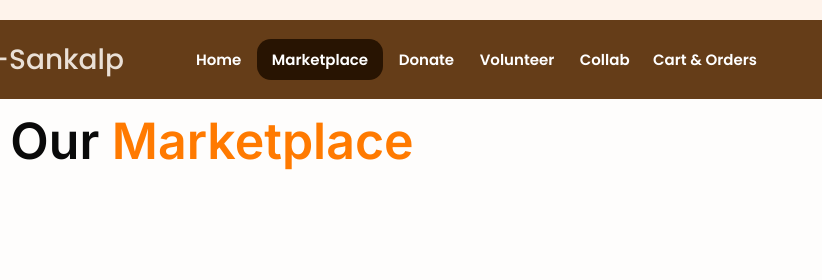
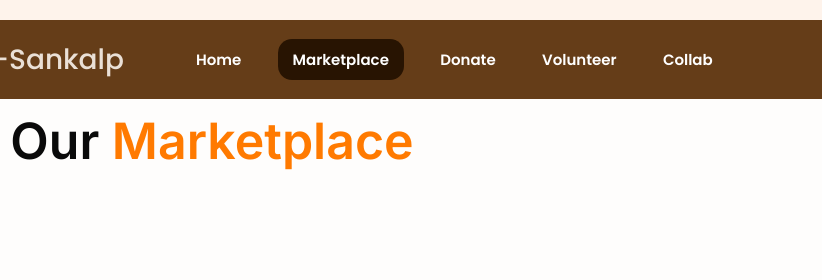
Before and after one commit to Nee-sudo/Prayas-Sankalp, a website built with Parcel: page Prayas-Sankalp/Markplace_page A/buy-item-page1.html in a window 1280 px wide. Shown: the top 280 px of the page, 232-1054 px from the left. Built offline with nearby package versions, Linux system fonts and the light colour scheme; no server answers; files whose address does not match are found by name.

Commit message:
Update buy-item-page1.html

```diff
--- a/Prayas-Sankalp/Markplace_page A/buy-item-page1.html
+++ b/Prayas-Sankalp/Markplace_page A/buy-item-page1.html
@@ -89,7 +89,7 @@
                   </div>
 
                   <div class="navlink14">
-                    <div class="cart-orders3">Cart & Orders</div>
+<!--                     <div class="cart-orders3">Cart & Orders</div> -->
                   </div>
                 </div>
                 <div class="profile3">
```
